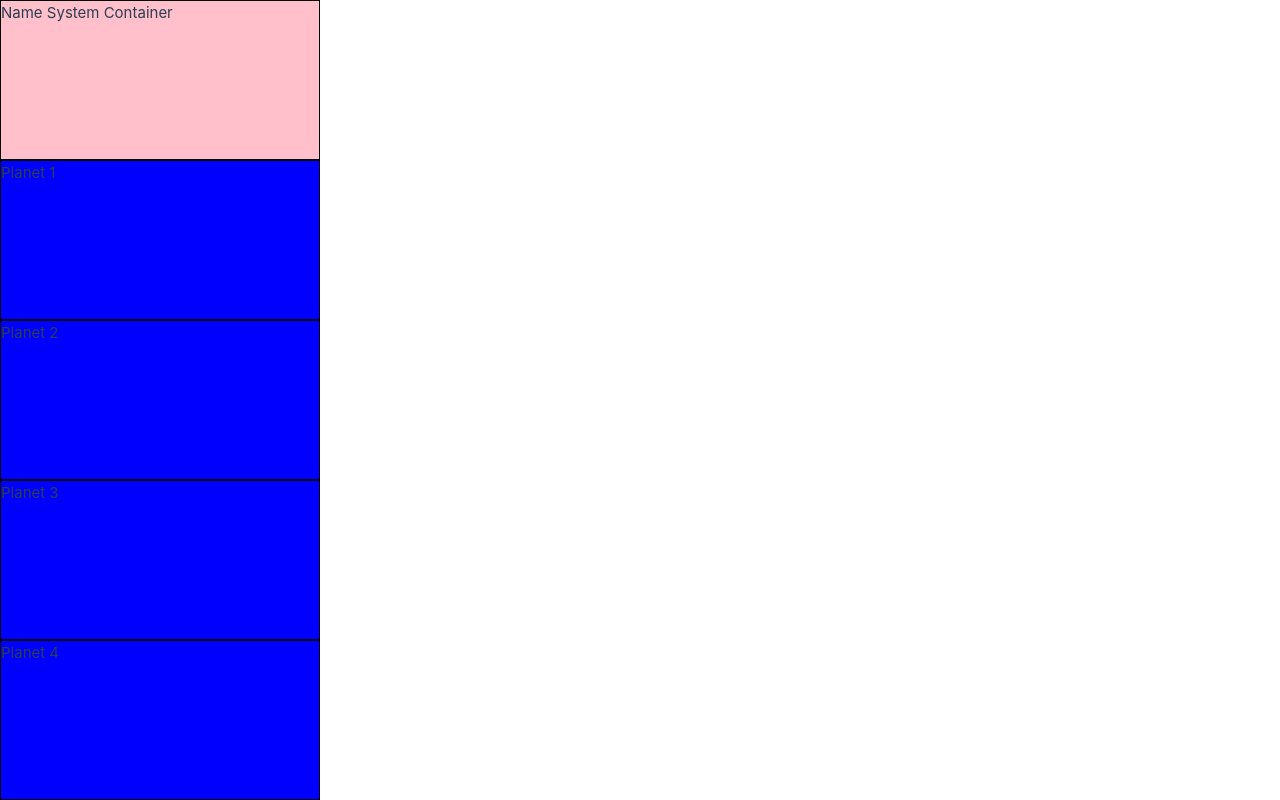
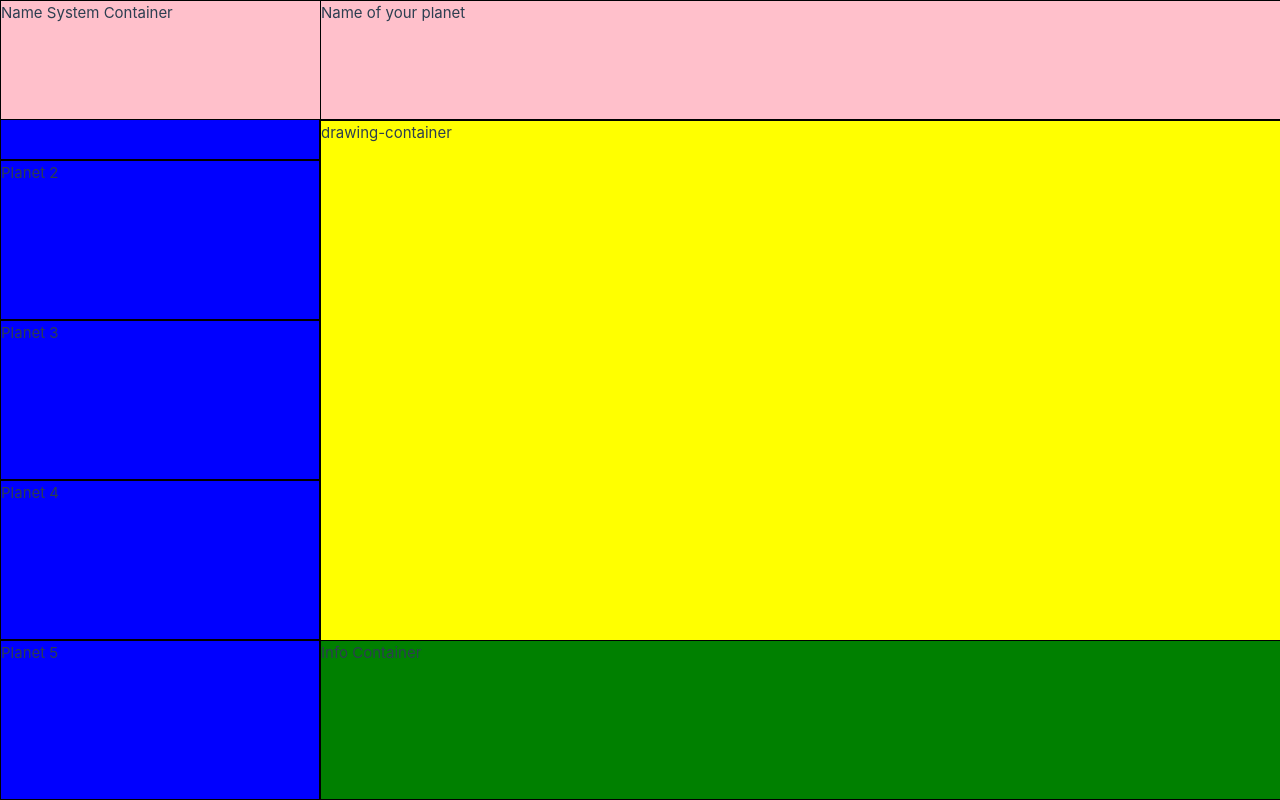
Before and after one commit to bimnett/explore-trappist-1, a Vue app in the folder vue-project/: page /painting in a window 1280 px wide. Shown: the top 800 px of the page. Built offline with nearby package versions, Linux system fonts and the light colour scheme.

Commit message:
add scroll function

```diff
--- a/vue-project/src/views/paintingPage.vue
+++ b/vue-project/src/views/paintingPage.vue
@@ -1,13 +1,26 @@
 <template>
     <div class="left-container">
-      <div class="nameOfSystem-container">
+    <div class="nameOfSystem-container">
         Name System Container
-      </div>
-      <div class="planets-container">
+    </div>
+    <div class="planets-container">
         <div class="nameOfPlanet-container" v-for="i in 7" :key="i">
-          Planet {{ i }}
+        Planet {{ i }}
         </div>
-      </div>
+    </div>
+    </div>
+    <div class= "top-container">
+        <div class= "nameOfSystem-container">
+            Name of your planet
+        </div>
+    </div>
+    <div class= "drawing-container">
+        <div class= "drawingPlanets-container">
+            drawing-container
+        </div>
+    </div>
+    <div class="info-container">
+        Info Container
     </div>
   </template>
 
@@ -16,21 +29,54 @@
     width: 25%;
     height: auto;
     position: absolute;
-    top: 0;
+    top: 0vh;
     left: 0;
   }
+  .top-container {
+    width: 75%;
+    height: auto;
+    position: absolute;
+    top: 0;
+    left: 25%;
+  }
+  .drawing-container {
+    width: 75%;
+    height: 80%;
+    position: absolute;
+    top: 15vh;
+    left: 25%;
+  }
+  .info-container {
+  width: 75%;
+  height: 90vh;
+  position: absolute;
+  bottom: 0vh;
+  left: 25%;
+}
+
+.fullScreen-container {
+
+}
+
 
   .nameOfSystem-container {
     width: 100%;
-    height: 20vh;
+    height: 15vh;
     background-color: pink;
     border: 1px solid #000;
     box-sizing: border-box;
+    position:fixed;
+    overflow-y:scroll;
   }
 
-  .planets-container {
-    display: flex;
-    flex-direction: column;
+  .drawingPlanets-container {
+    width: 100%;
+    height: 100%;
+    background-color: yellow;
+    border: 1px solid #000;
+    box-sizing: border-box;
+    position:fixed;
+    overflow-y:scroll;
   }
 
   .nameOfPlanet-container {
@@ -40,5 +86,18 @@
     border: 1px solid #000;
     box-sizing: border-box;
     margin: 0;
+
+  }
+
+  .info-container {
+    width: 100%;
+    height: 20vh;
+    background-color: green;
+    border: 1px solid #000;
+    box-sizing: border-box;
+    margin: 0;
+    position:fixed;
+    overflow-y:scroll;
+
   }
   </style>
```
